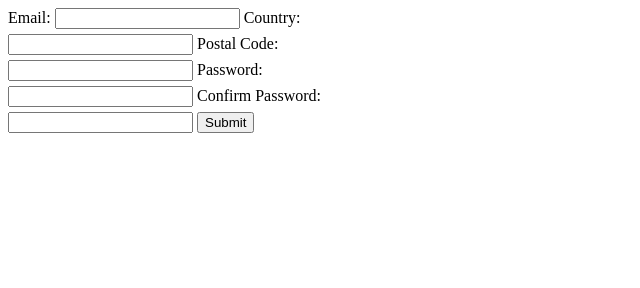
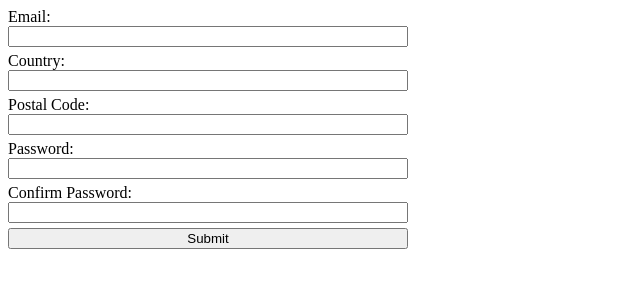
Before and after one commit to jacob-a-brown/odin-form-validation-practice, a website built with webpack: page src/template.html in a window 1280 px wide. Shown: the whole page, without its empty margins (0-640 px from the left). Built offline with nearby package versions, Linux system fonts and the light colour scheme.

Commit message:
make the form the flex container

```diff
--- a/src/style.css
+++ b/src/style.css
@@ -1,7 +1,10 @@
 .container {
+    width: 400px;
+}
+
+form {
     display: flex;
     flex-direction: column;
-    width: 400px;
 }
 
 input {
```
Also changed, not shown: src/index.js (line endings or trailing spaces).
